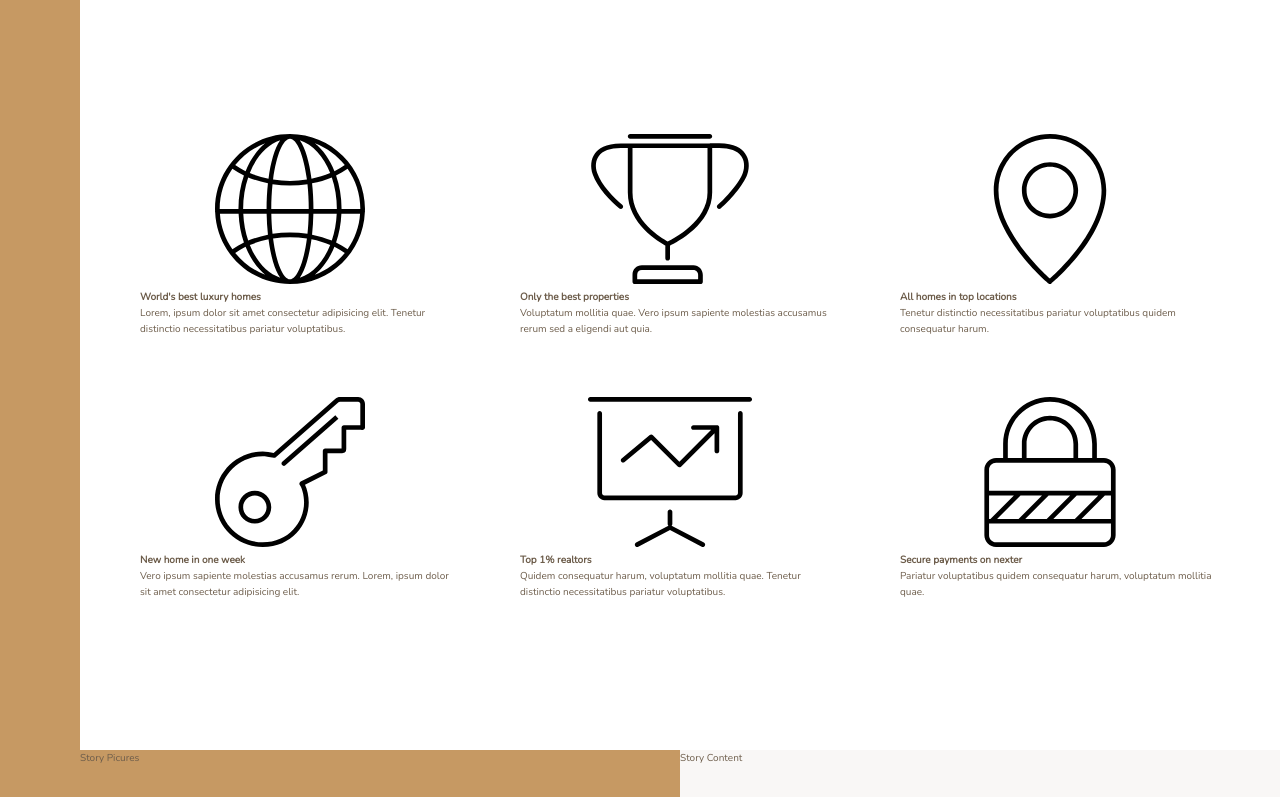
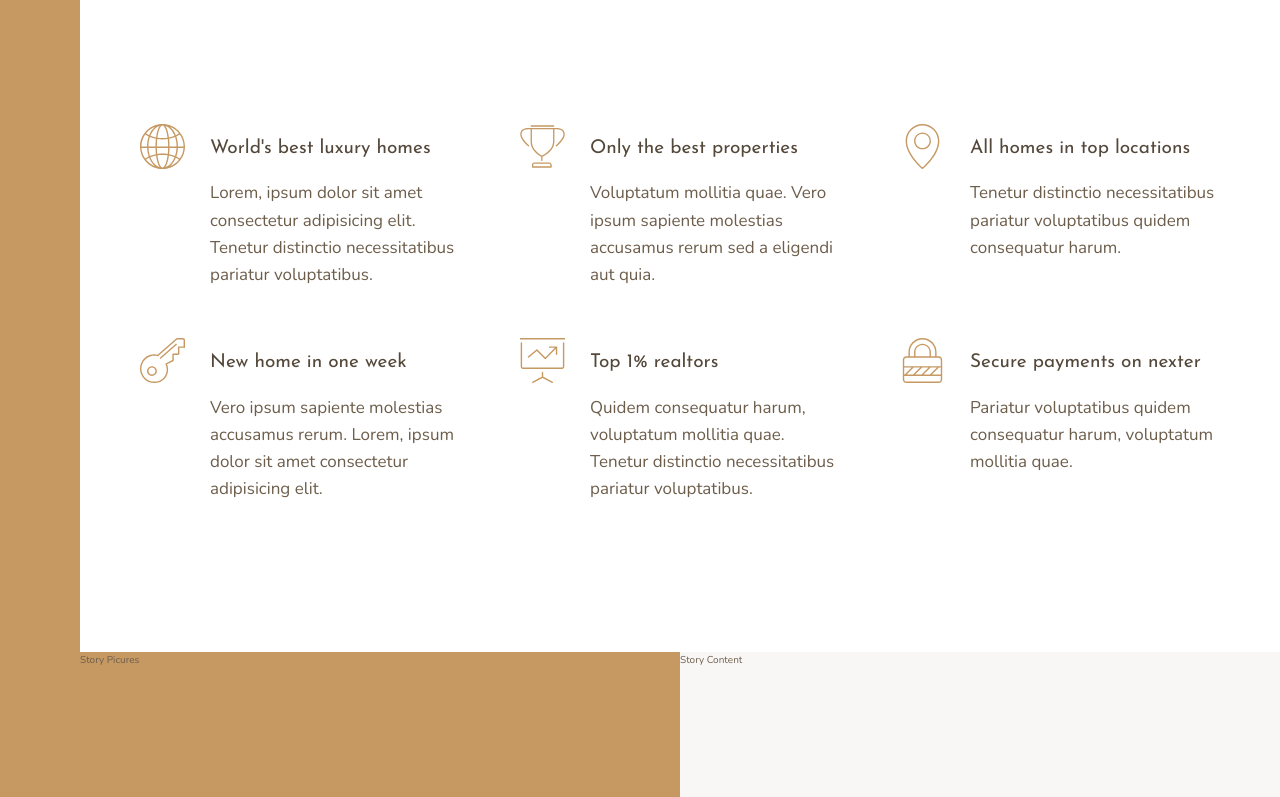
Before and after one commit to lauraalpinto/nexter, a website: page index.html in a window 1280 px wide. Shown: the part 656-1453 px from the top of the page. Drawn offline with nearby package versions, Linux system fonts and the light colour scheme.

Commit message:
Features Section Part 2

```diff
--- a/index.html
+++ b/index.html
@@ -29,42 +29,42 @@
             <svg class="feature__icon">
               <use xlink:href="img/sprite.svg#icon-global"></use>
             </svg>
-            <h4 class="heading-4">World's best luxury homes</h4>
+            <h4 class="heading-4 heading-4--dark">World's best luxury homes</h4>
             <p class="feature__text">Lorem, ipsum dolor sit amet consectetur adipisicing elit. Tenetur distinctio necessitatibus pariatur voluptatibus.</p>
           </div>
           <div class="feature">
             <svg class="feature__icon">
               <use xlink:href="img/sprite.svg#icon-trophy"></use>
             </svg>
-            <h4 class="heading-4">Only the best properties</h4>
+            <h4 class="heading-4 heading-4--dark">Only the best properties</h4>
             <p class="feature__text">Voluptatum mollitia quae. Vero ipsum sapiente molestias accusamus rerum sed a eligendi aut quia.</p>
           </div>
           <div class="feature">
             <svg class="feature__icon">
               <use xlink:href="img/sprite.svg#icon-map-pin"></use>
             </svg>
-            <h4 class="heading-4">All homes in top locations</h4>
+            <h4 class="heading-4 heading-4--dark">All homes in top locations</h4>
             <p class="feature__text">Tenetur distinctio necessitatibus pariatur voluptatibus quidem consequatur harum.</p>
           </div>
           <div class="feature">
             <svg class="feature__icon">
               <use xlink:href="img/sprite.svg#icon-key"></use>
             </svg>
-            <h4 class="heading-4">New home in one week</h4>
+            <h4 class="heading-4 heading-4--dark">New home in one week</h4>
             <p class="feature__text">Vero ipsum sapiente molestias accusamus rerum. Lorem, ipsum dolor sit amet consectetur adipisicing elit.</p>
           </div>
           <div class="feature">
             <svg class="feature__icon">
               <use xlink:href="img/sprite.svg#icon-presentation"></use>
             </svg>
-            <h4 class="heading-4">Top 1% realtors</h4>
+            <h4 class="heading-4 heading-4--dark">Top 1% realtors</h4>
             <p class="feature__text">Quidem consequatur harum, voluptatum mollitia quae. Tenetur distinctio necessitatibus pariatur voluptatibus.</p>
           </div>
           <div class="feature">
             <svg class="feature__icon">
               <use xlink:href="img/sprite.svg#icon-lock"></use>
             </svg>
-            <h4 class="heading-4">Secure payments on nexter</h4>
+            <h4 class="heading-4 heading-4--dark">Secure payments on nexter</h4>
             <p class="feature__text">Pariatur voluptatibus quidem consequatur harum, voluptatum mollitia quae.</p>
           </div>
         </section>
--- a/sass/_features.scss
+++ b/sass/_features.scss
@@ -4,6 +4,29 @@
   margin: 15rem 0;
 
   display: grid;
-  grid-template-columns: repeat(3, 1fr);
+  //grid-template-columns: repeat(3, 1fr);
+  grid-template-columns: repeat(auto-fit, minmax(25rem, 1fr));
   grid-gap: 6rem;
+  align-items: start;
 }
+
+.feature {
+
+  display: grid;
+  grid-template-columns: min-content 1fr;
+  grid-row-gap: 1.5rem;
+  grid-column-gap: 2.5rem;
+
+  &__icon{
+    fill: $color-primary;
+    width: 4.5rem;
+    height: 4.5rem;
+    transform: translateY(-1rem);
+
+    grid-row: 1 / span 2; // -1 doesn't work in implicit grids
+  }
+
+  &__text{
+    font-size: 1.7rem;
+  }
+}
--- a/sass/_typography.scss
+++ b/sass/_typography.scss
@@ -0,0 +1,24 @@
+%heading {
+  font-family: $font-display;
+  font-weight: 400;
+}
+
+.heading-1{
+  @extend %heading;
+}
+
+.heading-2{
+  @extend %heading;
+}
+
+.heading-3{
+  @extend %heading;
+}
+
+.heading-4{
+  @extend %heading;
+  font-size: 1.9rem;
+
+  &--light{ color: $color-grey-light-1}
+  &--dark{ color: $color-grey-dark-1}
+}
```
Also changed, not shown: css/style.css.
